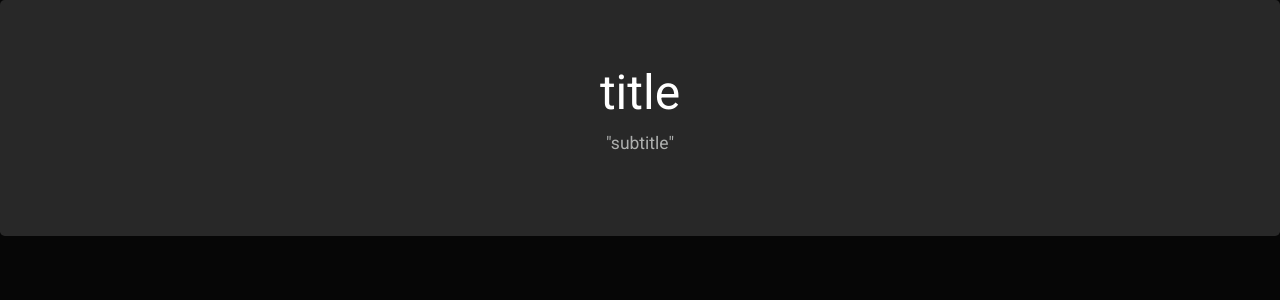
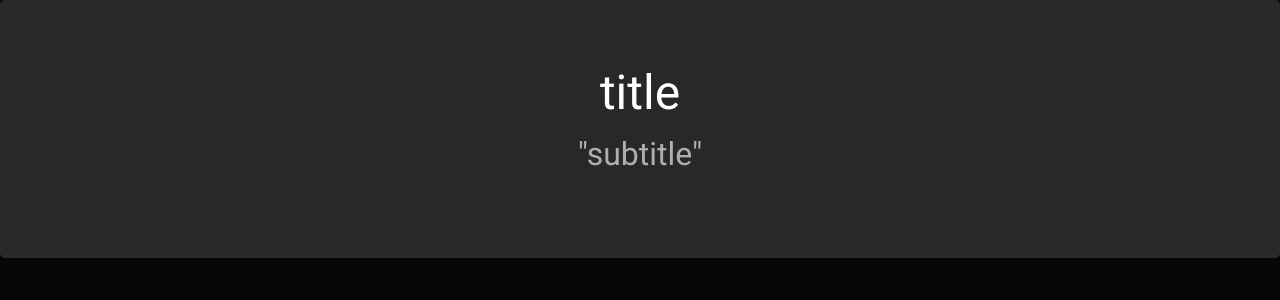
Before and after one commit to DCUSnSLab/Image-Labeling-Project, a PHP site: page / in a window 1280 px wide. Shown: the part 55-355 px from the top of the page. Run offline with PHP 8.4, Linux system fonts and the light colour scheme; some libraries are stand-ins or nearby versions.

Commit message:
web test

```diff
--- a/webEngine/index.php
+++ b/webEngine/index.php
@@ -20,6 +20,10 @@
                 font-weight:300;
                 line-height:1.2
             }
+            .lead{
+                font-size:2rem;
+                font-weight:200
+            }
         </style>
     </head>
     <body class="main">
@@ -28,16 +32,20 @@
                 "Web for Image Classification EX"
             </a>
         </nav>
+        <!-- Title Box -->
         <div class="jumbotron text-center">
             <h1 class="display-5"> title </h1>
             <p class="lead">
                 "subtitle"
             </p>
         </div>
+        <!-- Main Box -->
         <div class="container">
             <div class="row">
+                <!-- Image Box -->
                 <div class="col-12 col-md-9">
                 </div>
+                <!-- Tag Box -->
                 <div class="col-12 col-md-3">
                 </div>
             </div>
```
